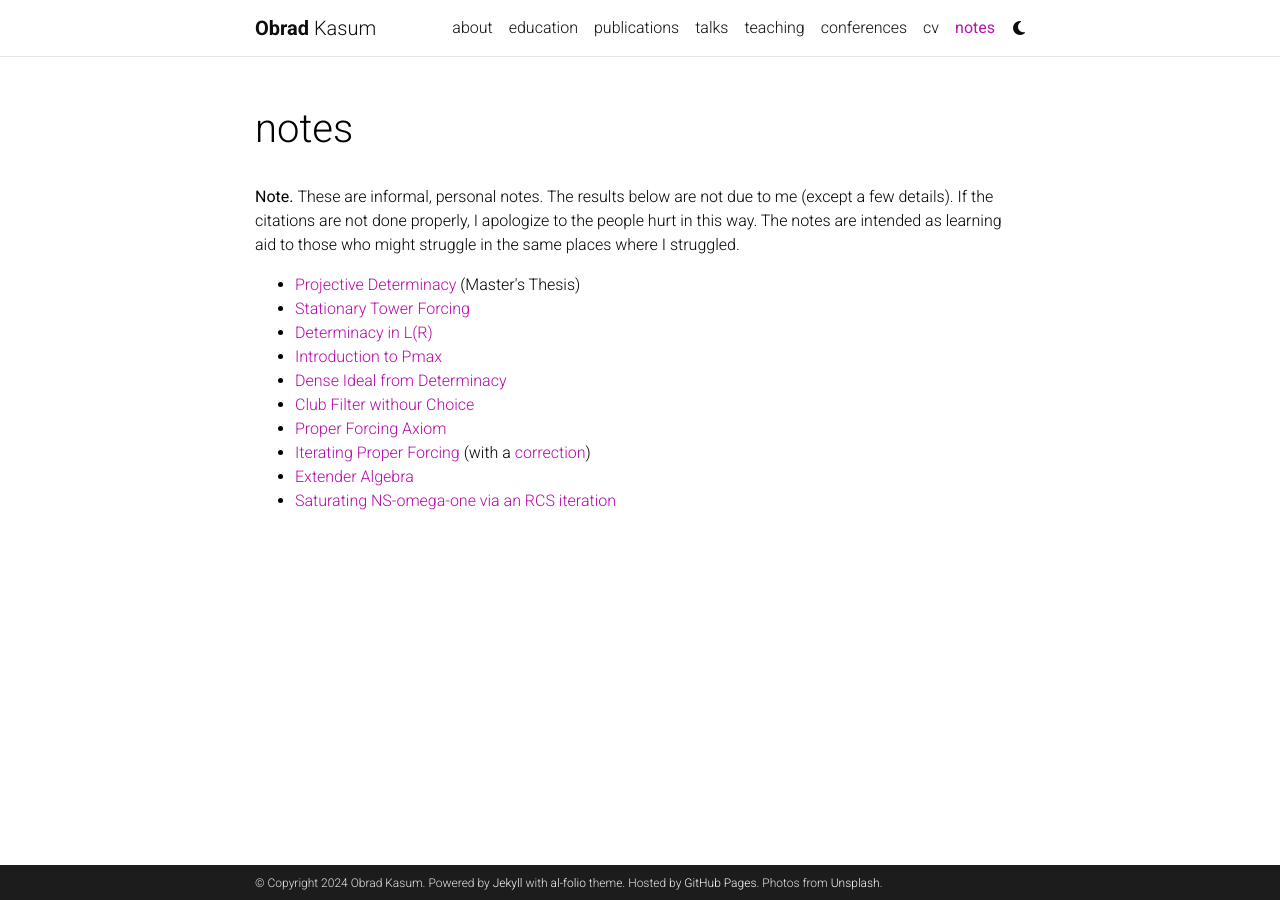
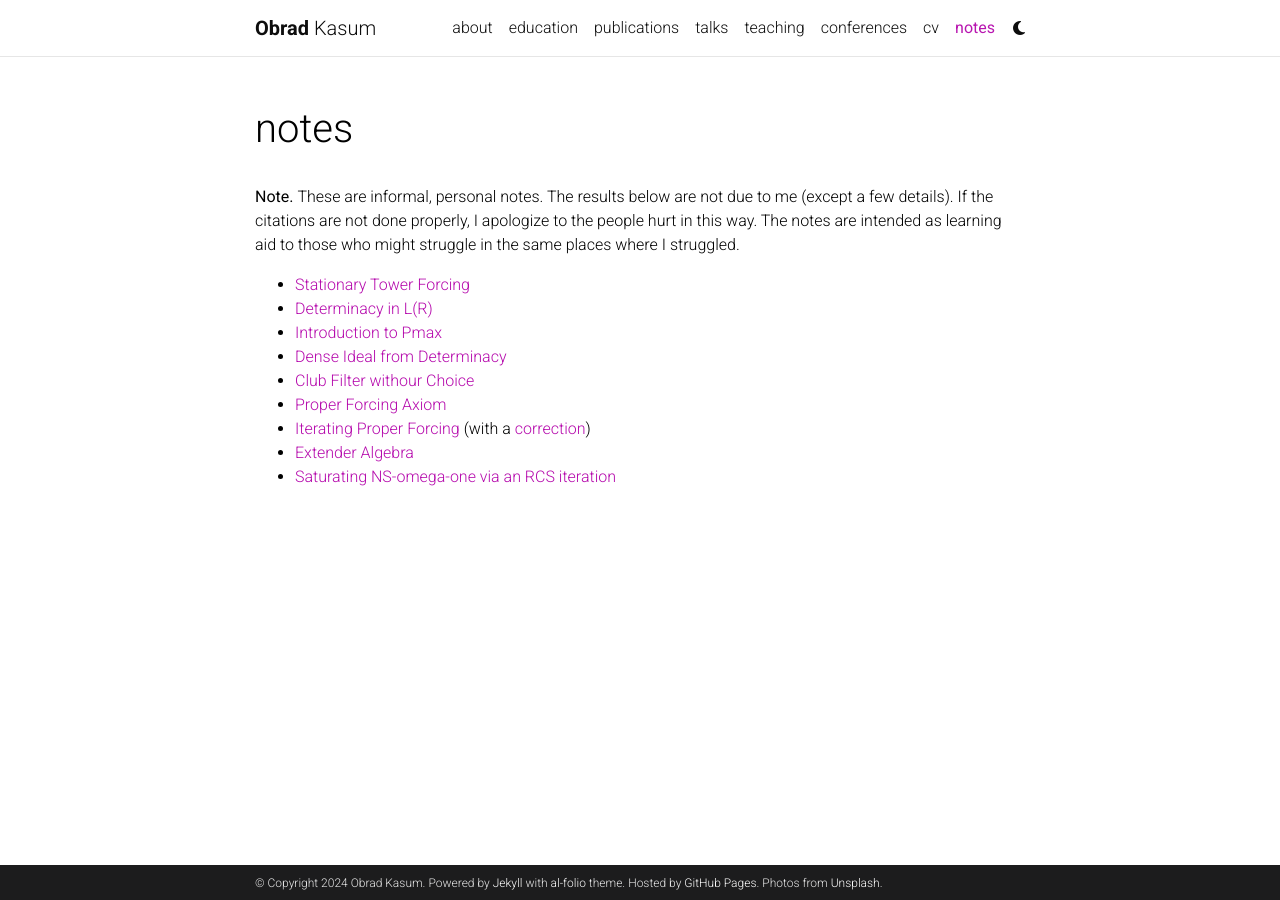
Before and after one commit to obradkasum/obradkasum.github.io, a Jekyll site: the page built from _pages/notes.md, in a window 1280 px wide. Built offline with Jekyll 4.4.1, drawn with Linux system fonts in a browser that asks for light colours; comment, search, counter and statistics services are not loaded; a style sheet for code colours, icons or effects is not loaded.

Commit message:
Update notes.md

```diff
--- a/_pages/notes.md
+++ b/_pages/notes.md
@@ -9,7 +9,6 @@
 <b> Note. </b> These are informal, personal notes. The results below are not due to me (except a few details). If the citations are not done properly, I apologize to the people hurt in this way. The notes are intended as learning aid to those who might struggle in the same places where I struggled.
 
 <ul>
-  <li><a href="https://drive.google.com/file/d/1irjAiXHzFf7ym7XnRyciXKZ_G2AyTDSP/view?usp=sharing"> Projective Determinacy </a> (Master's Thesis) </li>
   <li><a href="https://drive.google.com/file/d/1VRXK0_VvUgR9Q3f8Rn3evPg5AIePT4iK/view?usp=drive_link"> Stationary Tower Forcing </a></li>
   <li><a href="https://drive.google.com/file/d/1len5dVIBr0muqH_D8s97_Jflf3iOnRV1/view?usp=sharing"> Determinacy in L(R) </a></li>
   <li><a href="https://drive.google.com/file/d/1BN6S94tWWgqKevD6C0vPHZzqp6ilYT7E/view?usp=drive_link"> Introduction to Pmax </a></li>
```
